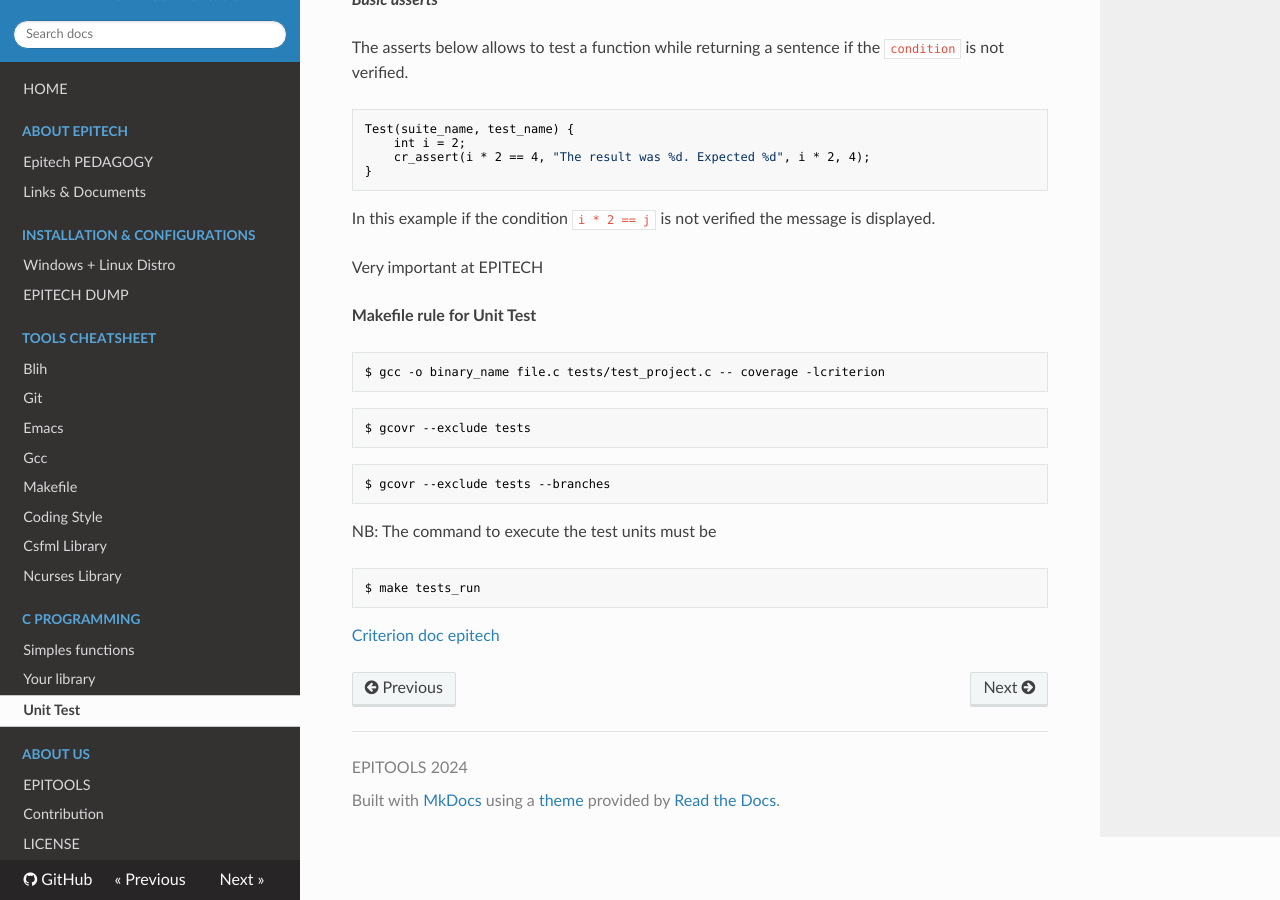
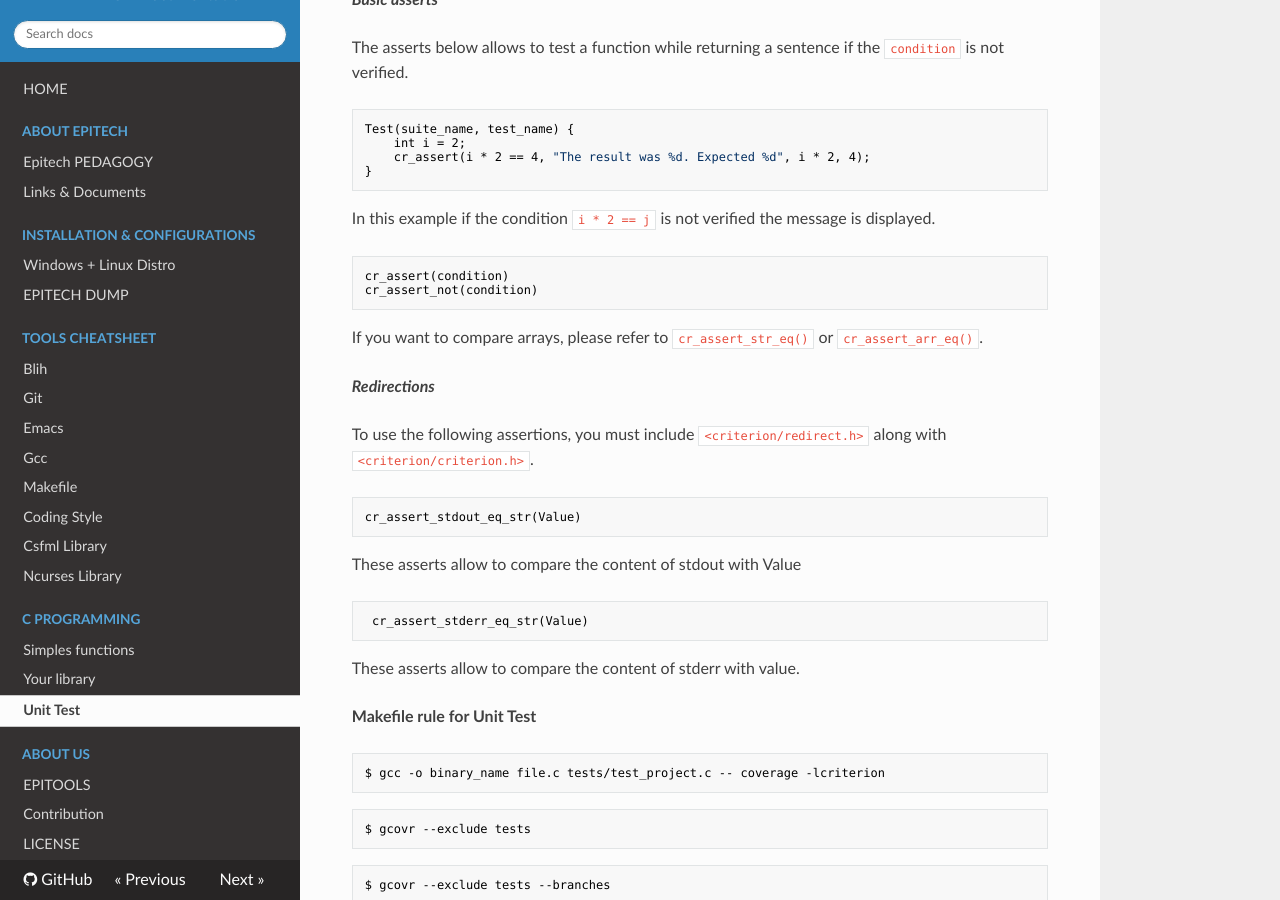
Before and after one commit to epitools2024/EPITECH-DOCUMENTATION, an MkDocs documentation site: the page built from docs/c_programming/unit_test.md, in a window 1280 px wide and 900 px high, scrolled down 729 px. Built offline with MkDocs 1.6.1, drawn with Linux system fonts in a browser that asks for light colours; nearby versions of some CDN libraries.

Commit message:
First part of unit_test

````diff
--- a/docs/c_programming/unit_test.md
+++ b/docs/c_programming/unit_test.md
@@ -34,7 +34,28 @@ Test(suite_name, test_name) {
 ```
 In this example if the condition ```i * 2 == j``` is not verified the message is displayed.
 
-Very important at EPITECH
+```bash
+cr_assert(condition)
+cr_assert_not(condition)
+```
+
+If you want to compare arrays, please refer to ```cr_assert_str_eq()``` or ```cr_assert_arr_eq()```.
+
+***Redirections***
+
+To use the following assertions, you must include ```<criterion/redirect.h>``` along with ```<criterion/criterion.h>```.
+
+```bash
+cr_assert_stdout_eq_str(Value)
+```
+
+These asserts allow to compare the content of stdout with Value
+
+```bash
+ cr_assert_stderr_eq_str(Value)
+```
+
+These asserts allow to compare the content of stderr with value.
 
 **Makefile rule for Unit Test**
 
````
